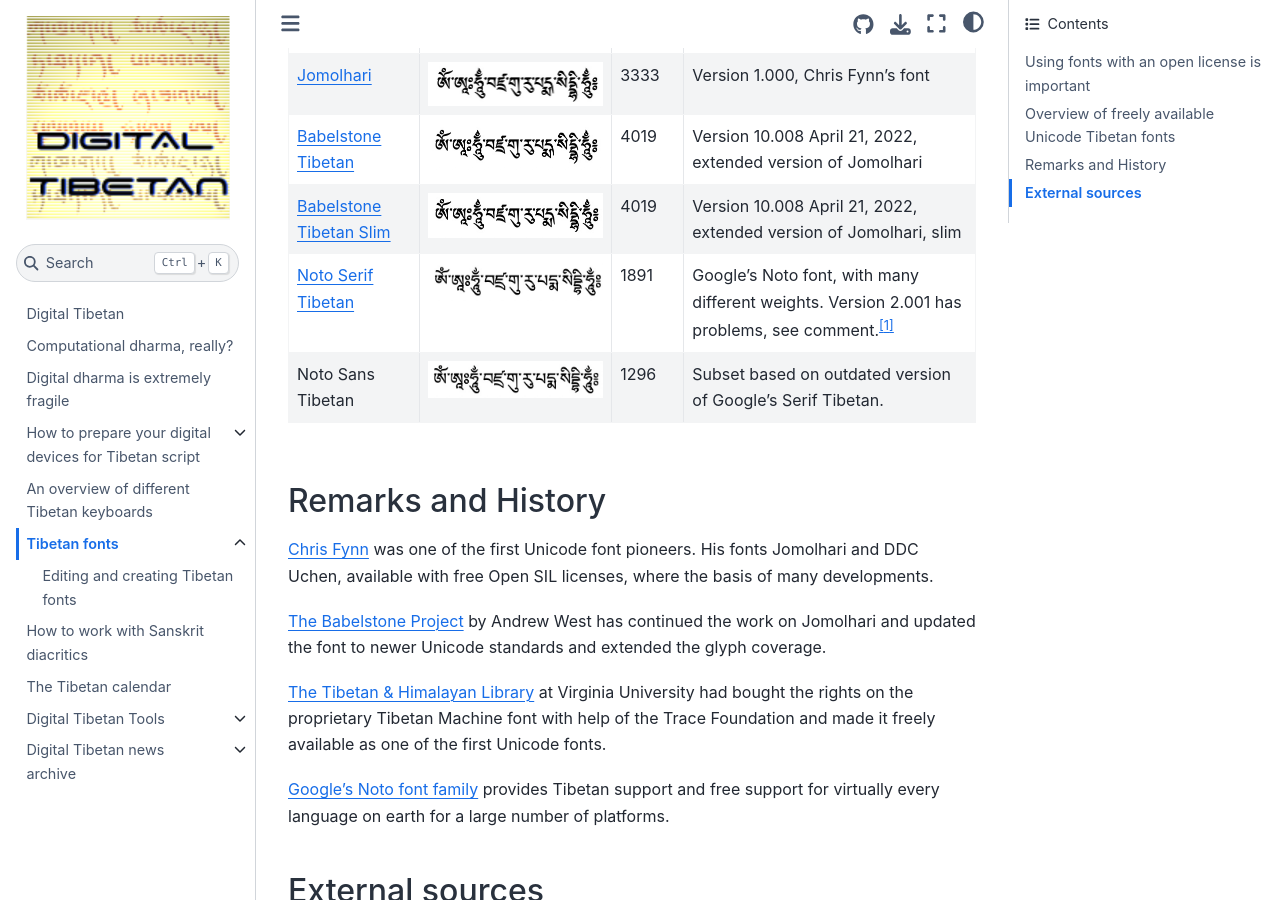
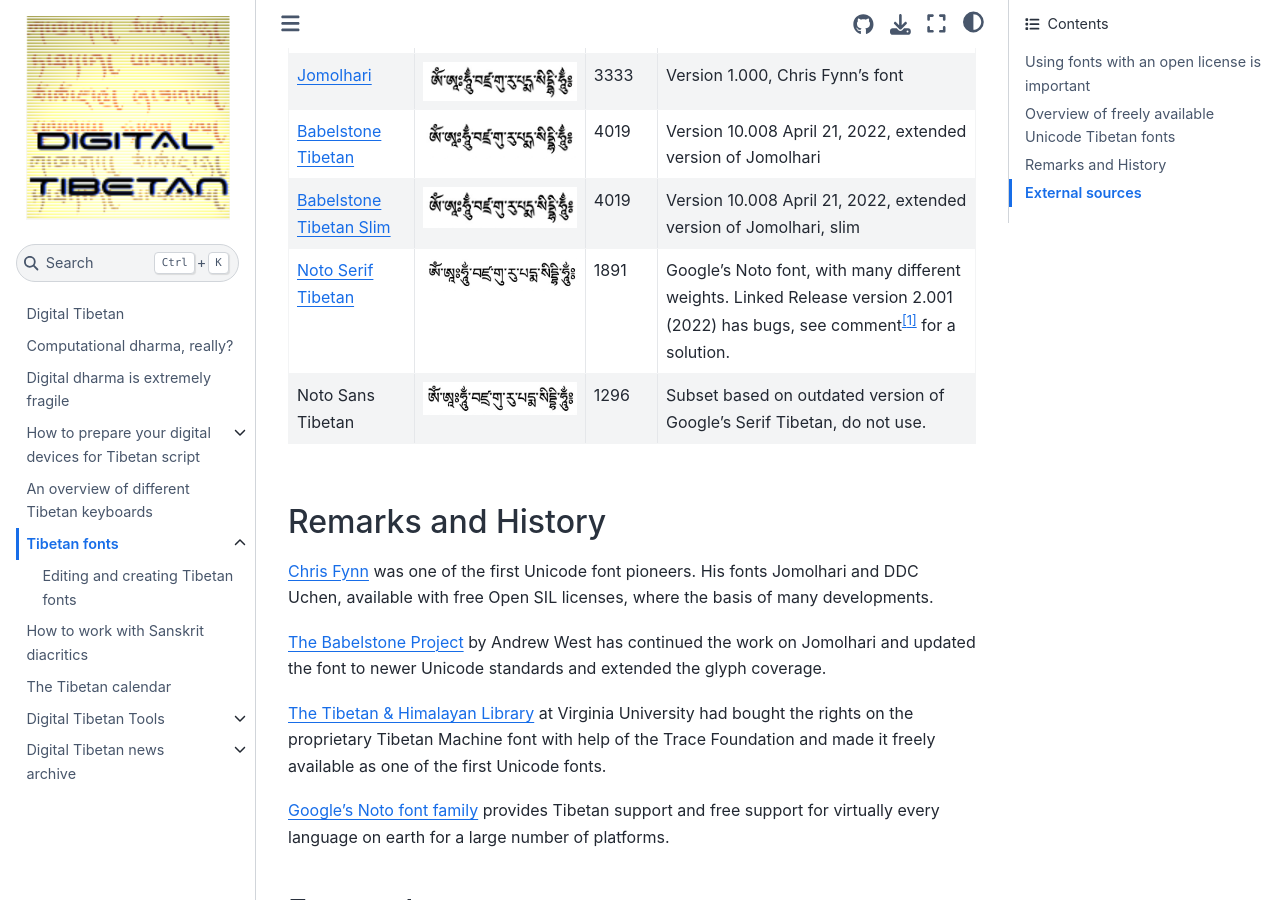
Before and after one commit to DigitalTibetan/DigitalTibetan, a Jupyter Book: the page built from docs/tibetan_fonts.md, in a window 1280 px wide and 900 px high, scrolled down 1083 px. Built offline with Jupyter Book 1.0.4 settings and Sphinx 7.4.7 and the Sphinx Book theme 1.1.4, drawn with Linux system fonts in a browser that asks for light colours.

Commit message:
Version infos for fonts

```diff
--- a/docs/tibetan_fonts.md
+++ b/docs/tibetan_fonts.md
@@ -22,8 +22,8 @@
 | [Jomolhari](https://sites.google.com/view/chrisfynn/home/fonts/jomolhari) | ![Jomolhari](Images/Font_Jomolhari.jpg) | 3333 |  Version 1.000, Chris Fynn's font |
 | [Babelstone Tibetan](https://www.babelstone.co.uk/Fonts/Download/BabelStoneTibetan.ttf) | ![Babelstone Tibetan](Images/Font_Babelstone_Tibetan.jpg) | 4019 | Version 10.008 April 21, 2022, extended version of Jomolhari |
 | [Babelstone Tibetan Slim](https://www.babelstone.co.uk/Fonts/Download/BabelStoneTibetanSlim.ttf) | ![Babelstone Tibetan Slim](Images/Font_Babelstone_Tibetan_Slim.jpg) | 4019 | Version 10.008 April 21, 2022, extended version of Jomolhari, slim |
-| [Noto Serif Tibetan](https://fonts.google.com/noto/specimen/Noto+Serif+Tibetan?noto.query=tibetan&noto.lang=bo_Tibt&noto.continent=Asia&noto.script=Tibt) | ![Noto Serif Tibetan](Images/Font_Noto_Serif_Tibetan.jpg) | 1891 | Google's Noto font, with many different weights. Version 2.001 has problems, see  comment.[^bug] |
-| Noto Sans Tibetan | ![Noto Sans Tibetan](Images/Font_Noto_Sans_Tibetan.jpg) | 1296 | Subset based on outdated version of Google's Serif Tibetan. |
+| [Noto Serif Tibetan](https://fonts.google.com/noto/specimen/Noto+Serif+Tibetan?noto.query=tibetan&noto.lang=bo_Tibt&noto.continent=Asia&noto.script=Tibt) | ![Noto Serif Tibetan](Images/Font_Noto_Serif_Tibetan.jpg) | 1891 | Google's Noto font, with many different weights. Linked Release version 2.001 (2022) has bugs, see  comment[^bug] for a solution. |
+| Noto Sans Tibetan | ![Noto Sans Tibetan](Images/Font_Noto_Sans_Tibetan.jpg) | 1296 | Subset based on outdated version of Google's Serif Tibetan, do not use. |
 
 [^bug]: Current release-version of `Noto Serif Tibetan`, version 2.001, renders the glyph དྡྷི incorrectly. A fix is available at [noto development repository](https://github.com/googlefonts/noto-fonts/issues/2362#:~:text=https%3A//github.com/googlefonts/noto%2Dfonts/blob/main/hinted/ttf/NotoSerifTibetan/NotoSerifTibetan%2DRegular.ttf). See discussion at [bug report](https://github.com/googlefonts/noto-fonts/issues/2362).
 ## Remarks and History
```
